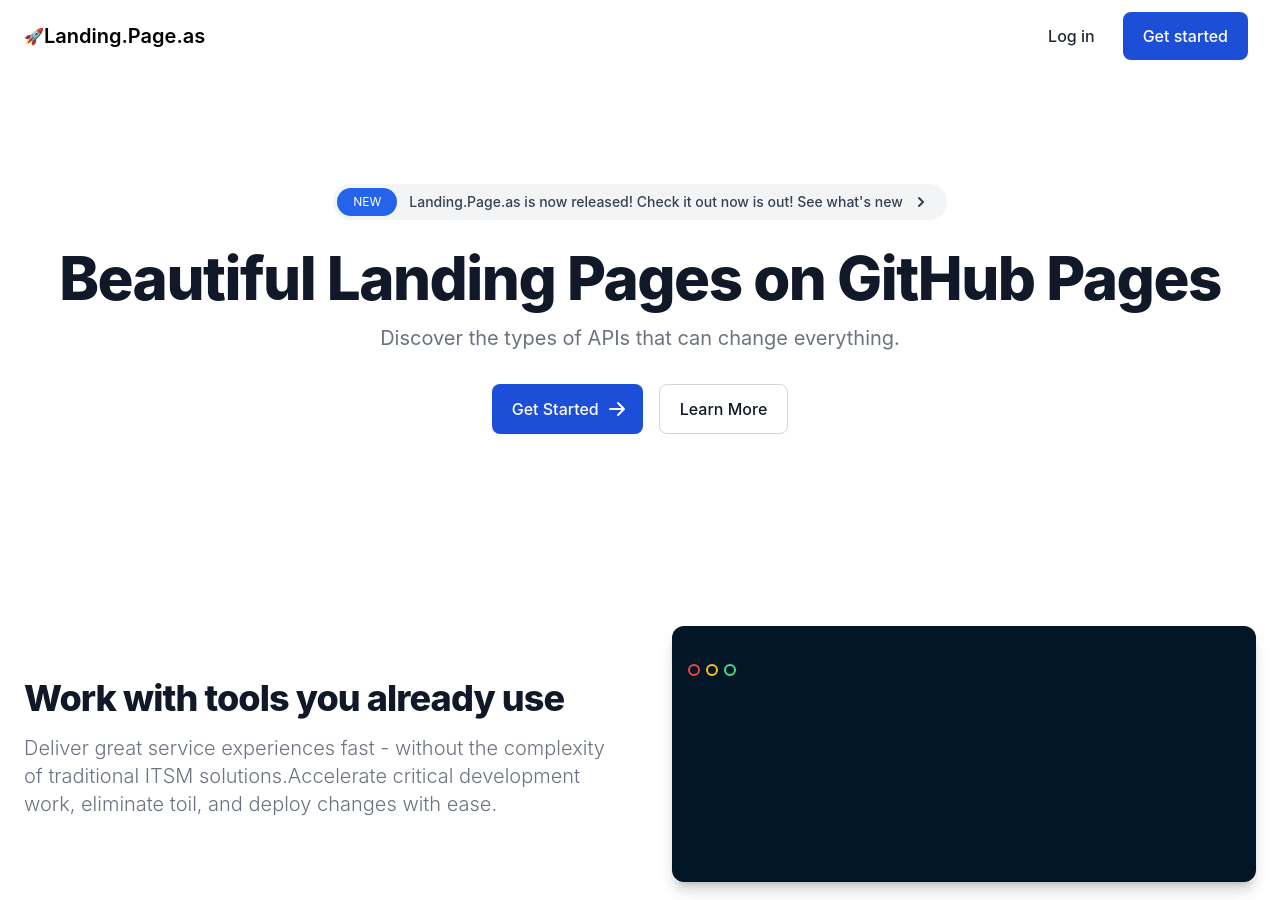
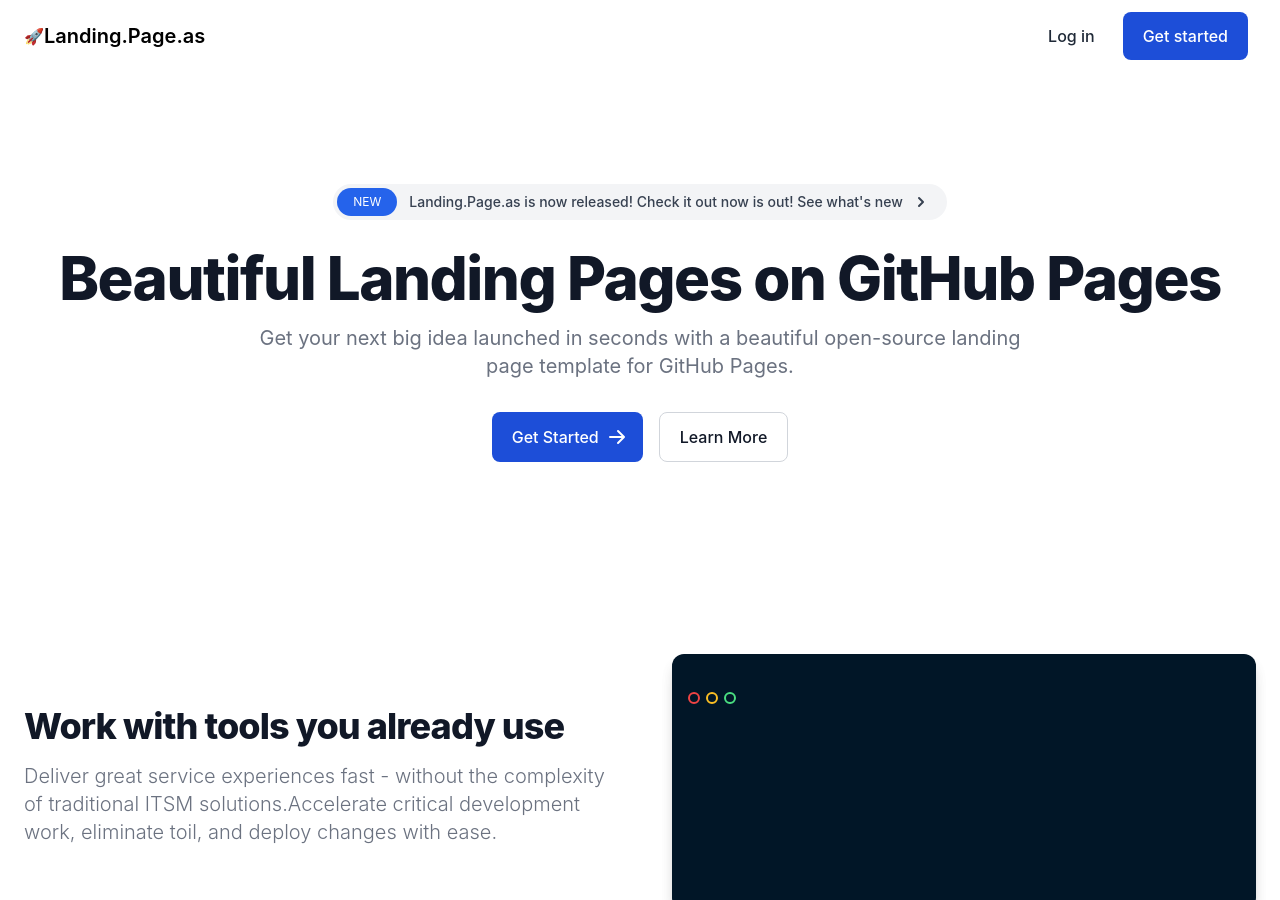
Before and after one commit to nathanclevenger/landing, a Jekyll site: the page built from README.md, in a window 1280 px wide and 900 px high. Built offline with Jekyll 4.4.1, drawn with Linux system fonts in a browser that asks for light colours; nearby versions of some CDN libraries; our own code applies the rules of GitHub Pages for plain Markdown files.

Commit message:
Update _config.yaml

```diff
--- a/_config.yaml
+++ b/_config.yaml
@@ -14,7 +14,7 @@ hero:
     name: NEW
     text: Landing.Page.as is now released! Check it out now
   title: Beautiful Landing Pages on GitHub Pages
-  description: Discover the types of APIs that can change everything.
+  description: Get your next big idea launched in seconds with a beautiful open-source landing page template for GitHub Pages.
   cta:
     primary:
       text: Get Started
```
